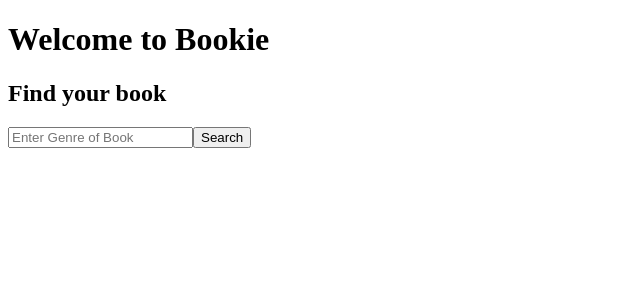
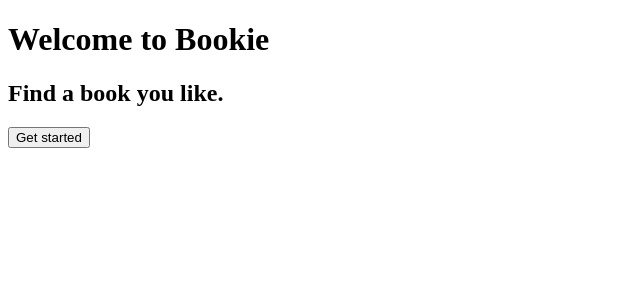
Before and after one commit to slee1204/ADCD-Bookie, a Next.js app: page / in a window 1280 px wide. Shown: the top 300 px of the page, without its empty margins (0-640 px from the left). Built offline with nearby package versions, Linux system fonts and the light colour scheme.

Commit message:
fix layout

```diff
--- a/pages/index.js
+++ b/pages/index.js
@@ -1,55 +1,21 @@
-import Head from 'next/head'
-import { Inter } from '@next/font/google'
-import axios from 'axios'
-import React, { useState } from 'react'
-import Card from '@/comp/Card'
+import { Inter } from "@next/font/google";
+import React from "react";
+import { useRouter } from "next/router";
+import Button from "@/comp/Button";
 
-const inter = Inter({ subsets: ['latin'] })
+const inter = Inter({ subsets: ["latin"] });
 
 export default function Home() {
 
-    const [search, setSearch] = useState("")
-    const [bookData, setBookData] = useState([]);
-    const searchBook=(e)=>{
-        if(e.key === "Enter"){
-            axios.get('https://www.googleapis.com/books/v1/volumes?q=subject:'+search+'&key=AIzaSyAILo6V3o56v_azR9rm8GZVzrBMgLogWDQ&maxResults=40')
-            .then(res=>{
-            setBookData(res.data.items)
-            }).catch(err=>{
-            console.log(err)
-            })
-        }
-    }
+  const router = useRouter();
 
-    return(
-        <>
-            <div className= 'header'>
-                <div className="row1">
-                    <h1>Welcome to Bookie</h1>
-                </div>
-                <div className="row2">
-                    <h2>Find your book</h2>
-                    <div className="search">
-                        <input
-                        type="text"
-                        placeholder="Enter Genre of Book"
-                        value={search}
-                        onChange={e=>setSearch(e.target.value)}
-                        onKeyDown={searchBook}
-                        />
-                        <button
-                            onClick={searchBook}
-                        >Search</button>
-                    </div>
-                </div>
-
-            </div>
-
-            <div className="container">
-                {
-                    <Card book={bookData} />
-                }
-            </div>
-        </>
-    )
-}
+  return (
+    <>
+      <div className="header">
+        <h1>Welcome to Bookie</h1>
+        <h2>Find a book you like.</h2>
+      </div>
+      <Button text="Get started" handleClick={() => router.push("/onboarding")} />
+    </>
+  );
+};
```
